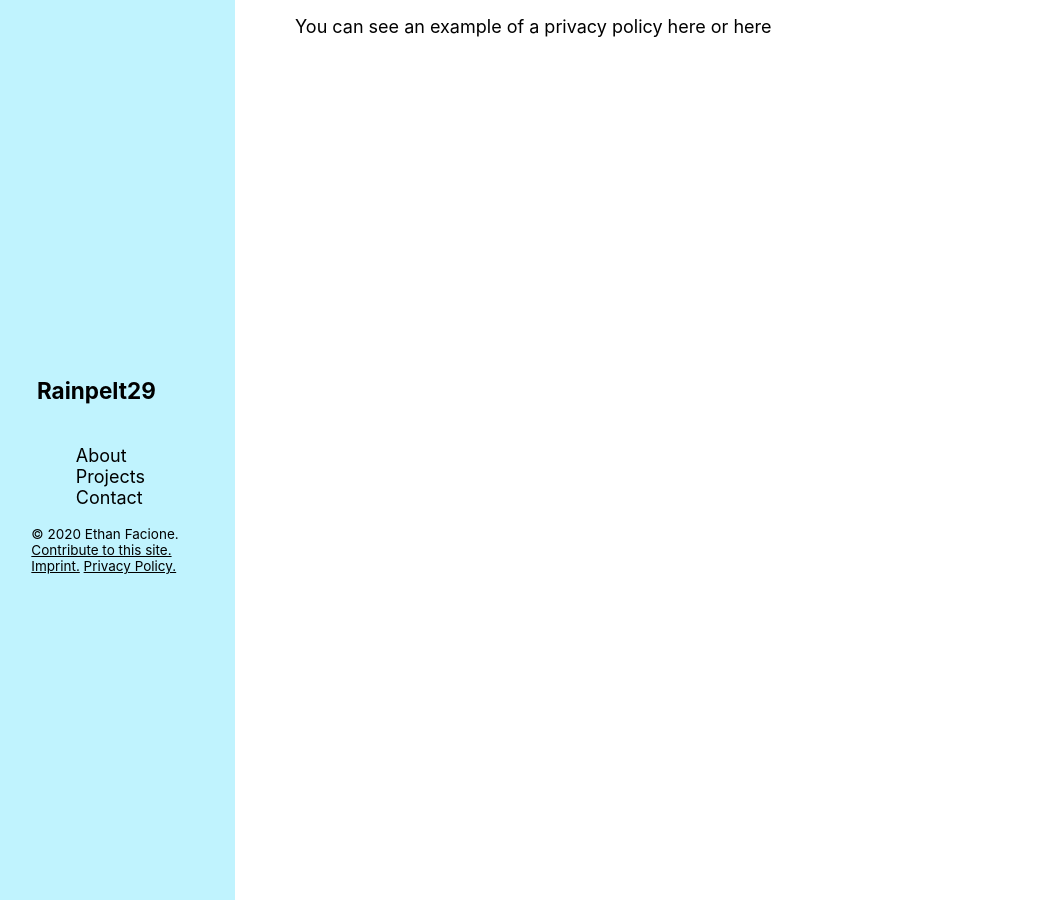
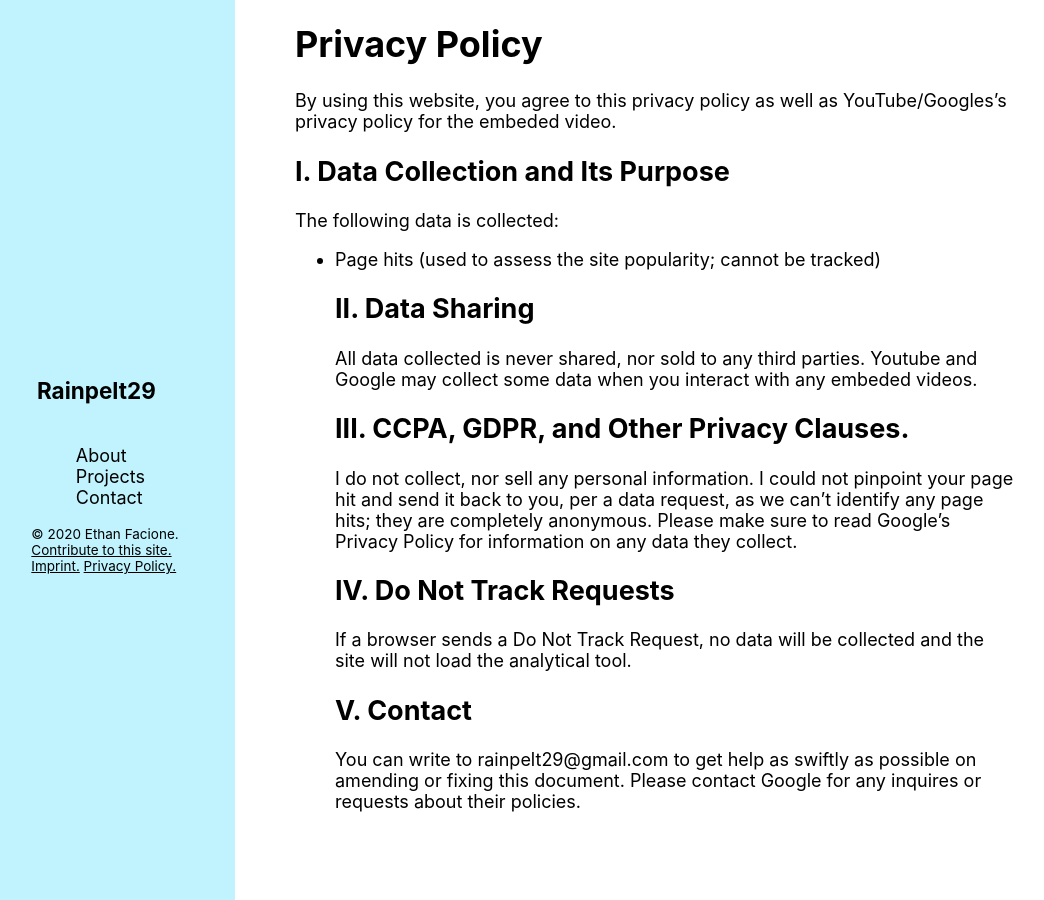
Before and after one commit to Rainpelt29/rainpelt29site, a Jekyll site: the page built from privacy.md, in a window 1280 px wide. Shown: the whole page, without its empty margins (35-1079 px from the left). Built offline with Jekyll 4.4.1, drawn with Linux system fonts in a browser that asks for light colours; some web fonts are replaced.

Commit message:
Update privacy.md

```diff
--- a/privacy.md
+++ b/privacy.md
@@ -3,4 +3,16 @@ layout: page
 title: Privacy Policy
 ---
 
-You can see an example of a privacy policy [here](https://doamatto.xyz/privacy) or [here](https://protonmail.com/privacy-policy)
+# Privacy Policy
+By using this website, you agree to this privacy policy as well as [YouTube/Googles's privacy policy](https://policies.google.com/privacy) for the embeded video.
+## I. Data Collection and Its Purpose
+The following data is collected:
+- Page hits (used to assess the site popularity; cannot be tracked)
+## II. Data Sharing
+All data collected is never shared, nor sold to any third parties. [Youtube and Google](https://policies.google.com/privacy) may collect some data when you interact with any embeded videos.
+## III. CCPA, GDPR, and Other Privacy Clauses.
+I do not collect, nor sell any personal information. I could not pinpoint your page hit and send it back to you, per a data request, as we can’t identify any page hits; they are completely anonymous. Please make sure to read [Google's Privacy Policy](https://policies.google.com/privacy) for information on any data they collect.
+## IV. Do Not Track Requests
+If a browser sends a Do Not Track Request, no data will be collected and the site will not load the analytical tool.
+## V. Contact
+You can write to rainpelt29@gmail.com to get help as swiftly as possible on amending or fixing this document. Please contact Google for any inquires or requests about their policies.
```
